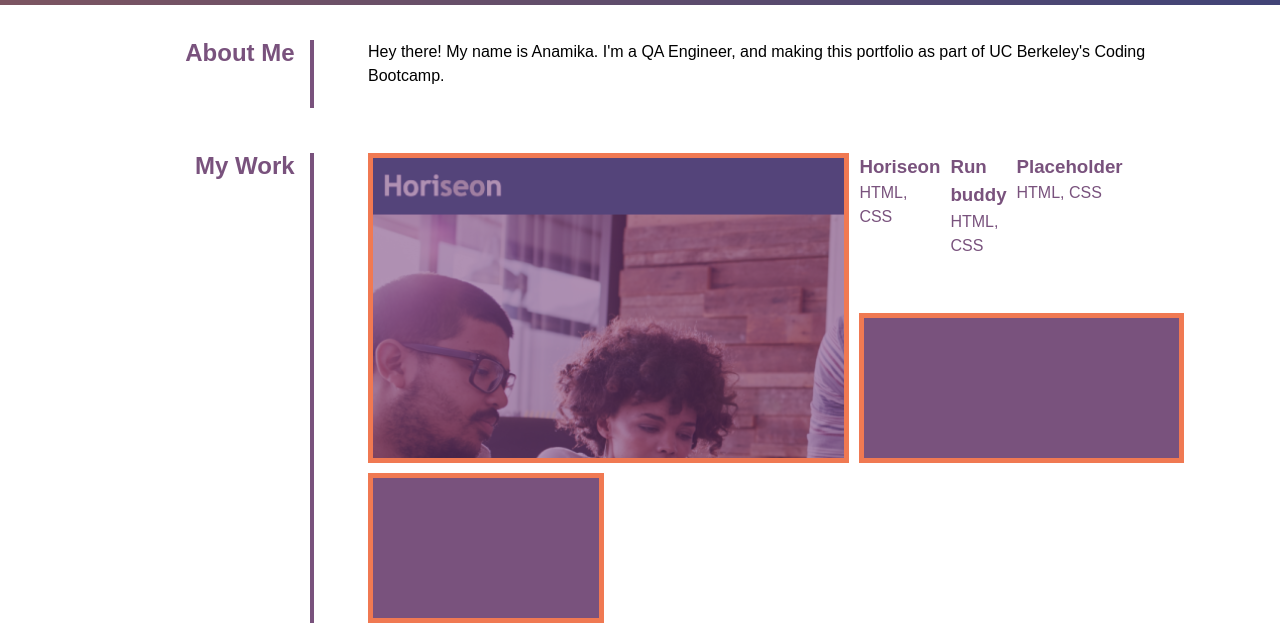
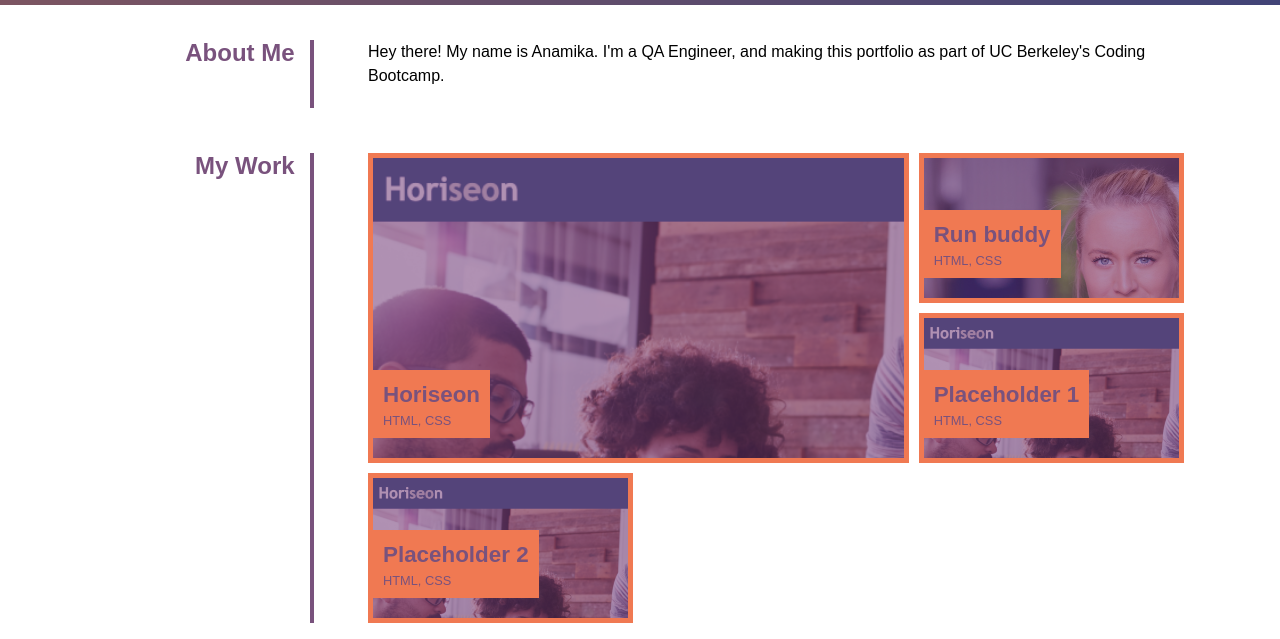
Before and after one commit to anamika0212/Portfolio, a plain HTML site: page index.html in a window 1280 px wide. Shown: the part 313-952 px from the top of the page. Drawn offline with Linux system fonts and the light colour scheme.

Commit message:
Corrected text positioning

```diff
--- a/assets/css/style.css
+++ b/assets/css/style.css
@@ -216,9 +216,14 @@ main {
   font-size: 1.4rem;
 }
 
+
 /*Images*/
 .horiseon {
   background-image: url("../Images/horiseon.png");
+}
+
+.runbuddy {
+  background-image: url("../Images/run-buddy.jpg");
 }
 
 /* Contact Section */
--- a/index.html
+++ b/index.html
@@ -46,7 +46,7 @@
       <div class="grid-container">
 
         <!--Project #1 -->
-        <a href="https://anamika0212.github.io/Bootcamp-activity-02/" class="grid-item horiseon"></a>
+        <a href="https://anamika0212.github.io/Bootcamp-activity-02/" class="grid-item horiseon">
           <div>
             <h3>Horiseon</h3>
             <span>HTML, CSS</span>
@@ -54,7 +54,7 @@
         </a>
 
         <!--Project #2 -->
-        <a href="https://anamika0212.github.io/Run-buddy/" class="grid-item"></a>
+        <a href="https://anamika0212.github.io/Run-buddy/" class="grid-item runbuddy">
           <div>
             <h3>Run buddy</h3>
             <span>HTML, CSS</span>
@@ -62,12 +62,21 @@
         </a>
 
         <!--Project #3 -->
-        <a href="https://anamika0212.github.io/Bootcamp-activity-02/" class="grid-item "></a>
+        <a href="https://anamika0212.github.io/Bootcamp-activity-02/" class="grid-item horiseon">
           <div>
-            <h3>Placeholder</h3>
+            <h3>Placeholder 1</h3>
             <span>HTML, CSS</span>
           </div>
         </a>
+
+        <!--Project #4 -->
+        <a href="https://anamika0212.github.io/Bootcamp-activity-02/" class="grid-item horiseon">
+          <div>
+            <h3>Placeholder 2</h3>
+            <span>HTML, CSS</span>
+          </div>
+        </a>
+
         </div>
       </section>
 
```
Also changed, not shown: assets/Images/run-buddy.jpg (added), 1 other file.
